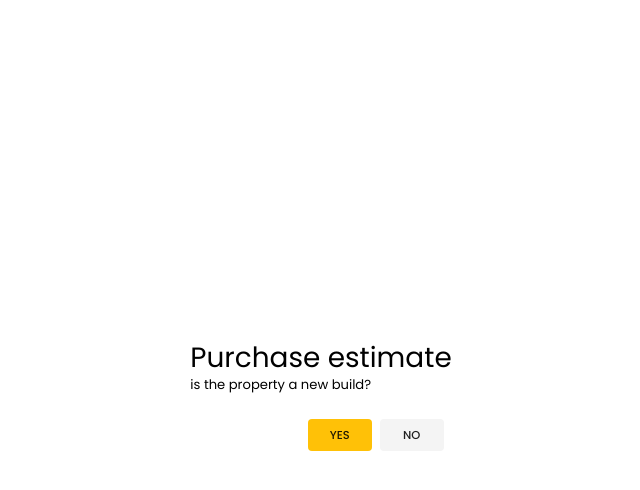
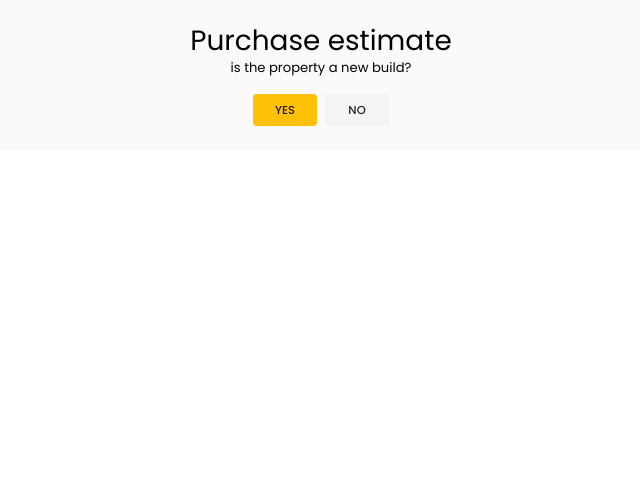
Before and after one commit to tek-juice/Quote-tool, a React (Vite) app: page /buying in a window 1280 px wide. Shown: the top 490 px of the page, without its empty margins (319-959 px from the left). Built offline with nearby package versions, Linux system fonts and the light colour scheme.

Commit message:
fixed the modal issues

```diff
--- a/src/components/common/PurchaseEstimateLayout.tsx
+++ b/src/components/common/PurchaseEstimateLayout.tsx
@@ -1,4 +1,4 @@
-import { Container, Step, StepLabel, Stepper, Typography } from "@mui/material"
+import { colors, Container, Step, StepLabel, Stepper, Typography } from "@mui/material"
 import { ReactNode } from "react"
 import { getActiveStep, getSteps } from "../../store/data"
 import { useSelector } from "react-redux"
@@ -14,7 +14,7 @@ const PurchaseEstimateLayout: React.FC<Props> = ({ children, subtitle }) => {
   const activeStep = useSelector(getActiveStep)
 
   return (
-    <Container maxWidth="sm" sx={{p:4}}>
+    <Container maxWidth="sm" sx={{p:4, background: colors.grey[50]}}>
       <Typography fontWeight={600} variant="h4" textAlign={"center"}>Purchase Estimate</Typography>
       {subtitle && <Typography textAlign={"center"} sx={{ mb: 2 }}>{subtitle}</Typography>}
       {/* stepper  */}
--- a/src/pages/Buying/Confirmation.tsx
+++ b/src/pages/Buying/Confirmation.tsx
@@ -1,4 +1,4 @@
-import { Box, Button, DialogActions, Typography } from "@mui/material"
+import { Box, Button, colors,  Typography } from "@mui/material"
 import { useNavigate } from "react-router"
 
 
@@ -7,20 +7,21 @@ const NewBuildConfirmation = () => {
   const navigate = useNavigate()
 
   return (
-    <Box height={"100vh"} width={"100vw"} display={"flex"} alignItems={"center"} justifyContent={"center"}>
+    <Box sx={{
+      background: colors.grey[50],
+      borderRadius: 3,
+    }} display={"flex"} alignItems={"center"} justifyContent={"center"}>
       <Box sx={{ px:5, py:3}}>
 
         {/* intro section  */}
-        <Typography variant="h4">Purchase estimate</Typography>
-        <Typography>is the property a new build?</Typography>
+        <Typography textAlign={"center"} variant="h4">Purchase estimate</Typography>
+        <Typography textAlign={"center"}>is the property a new build?</Typography>
 
-        {/* actions  */}
-        <DialogActions>
-          <Box sx={{ mt: 2 }} display={"flex"} alignItems={"center"}>
+
+          <Box sx={{ mt: 2}} display={"flex"} justifyContent={"center"} alignItems={"center"}>
             <Button onClick={()=>navigate("/buying/yes")} disableElevation variant="contained">YES</Button>
             <Button onClick={()=>navigate("/buying/no")} color={"secondary"} sx={{ ml: 1 }} disableElevation variant="contained">NO</Button>
           </Box>
-        </DialogActions>
       </Box>
     </Box>
   )
--- a/src/pages/Landing.tsx
+++ b/src/pages/Landing.tsx
@@ -25,8 +25,7 @@ const Landing = () => {
   const navigate = useNavigate()
 
   return (
-    <Box height={"100vh"} width={"100vw"} display={"flex"} alignItems={"center"} justifyContent={"center"}>
-      <Box display={"flex"} style={{ padding: 20 }} flexWrap={"wrap"}>
+      <Box display={"flex"} sx={{background: colors?.grey[50], borderRadius: 3}} style={{ padding: 20 }} flexWrap={"wrap"}>
         {
           options?.map((option, index) => (
 
@@ -58,7 +57,6 @@ const Landing = () => {
           ))
         }
       </Box>
-    </Box>
   )
 }
 
```
